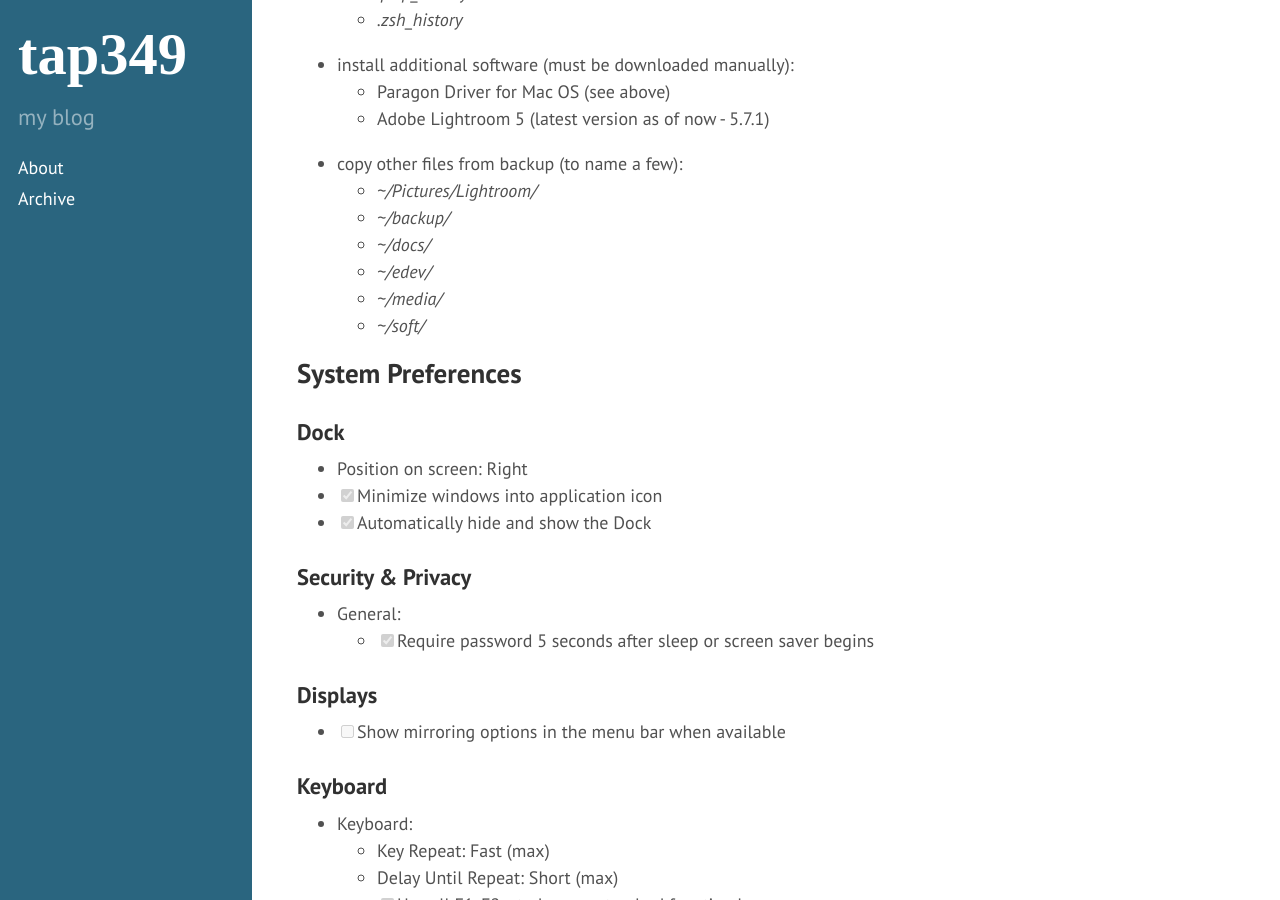
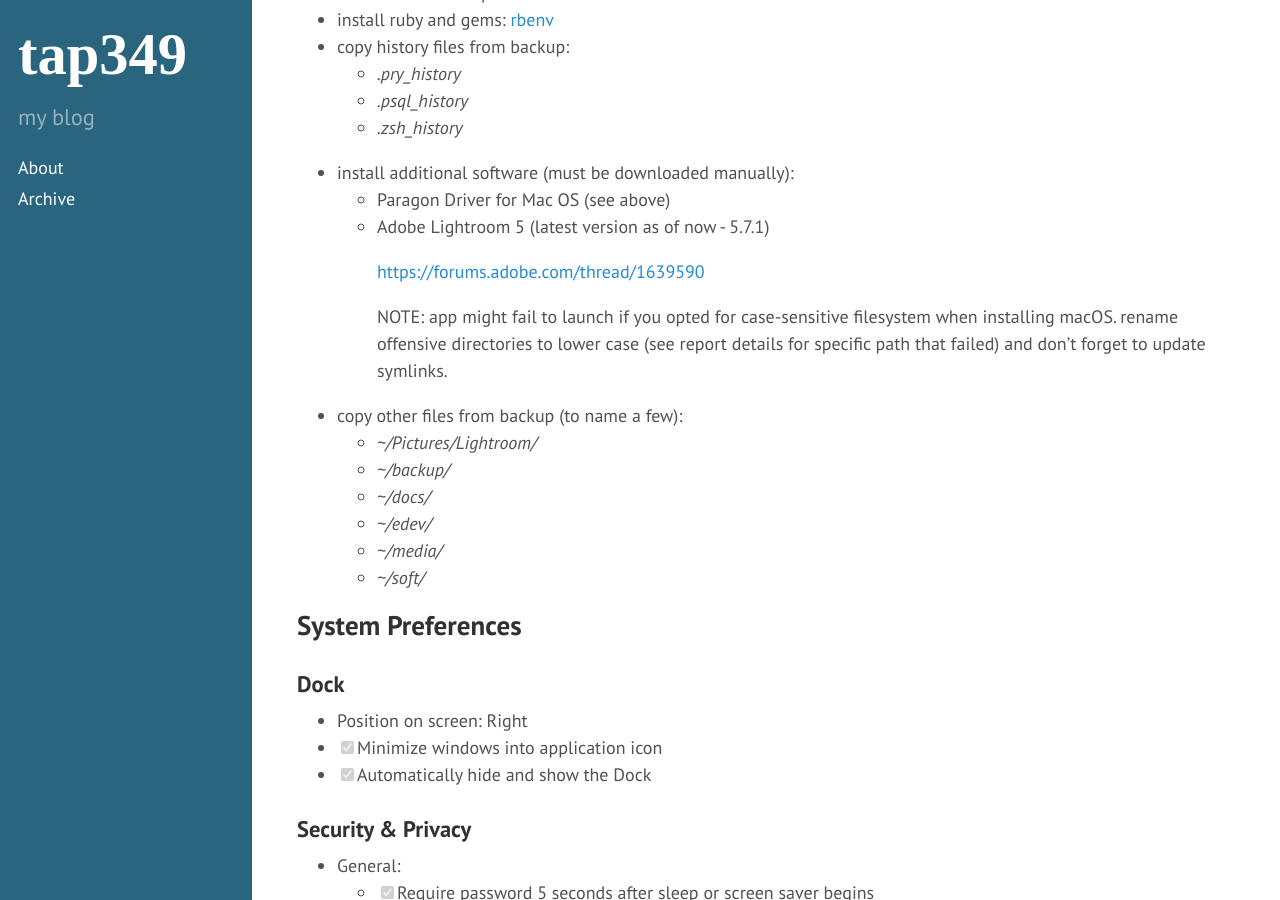
Before and after one commit to tap349/tap349.github.io, a Jekyll site: the page built from _posts/2016-10-03-macos-configuration.md, in a window 1280 px wide and 900 px high, scrolled down 1600 px. Built offline with Jekyll 4.4.1, drawn with Linux system fonts in a browser that asks for light colours; some of the changed text lies outside the part shown.

Commit message:
update 2016-11-29_23:37:05

```diff
--- a/_posts/2016-10-03-macos-configuration.md
+++ b/_posts/2016-10-03-macos-configuration.md
@@ -30,10 +30,12 @@ NOTE: to backup files on external NTFS HDD use Paragon Driver for Mac OS
 - `git clone git@github.com:tap349/dotfiles.git ~/.dotfiles`
 - `git clone git@github.com:tap349/tap349.github.io.git ~/blog`
 - `cd ~/.dotfiles && brew bundle -v`
+
   (rerun command if download request for any app from App Store fails)
 - postinstallation setup (see comments in _Brewfile_)
 - `~/.dotfiles/install.sh`
-  script must be run after completing postinstallation setup!
+
+  NOTE: script must be run after completing postinstallation setup!
 
   e.g. `~/.oh-my-zsh` must be created before running the script:
   - _~/.oh-my-zsh/_ must exist so that script could copy custom theme there
@@ -68,6 +70,13 @@ NOTE: to backup files on external NTFS HDD use Paragon Driver for Mac OS
 - install additional software (must be downloaded manually):
   - Paragon Driver for Mac OS (see above)
   - Adobe Lightroom 5 (latest version as of now - 5.7.1)
+
+    <https://forums.adobe.com/thread/1639590>
+
+    NOTE: app might fail to launch if you opted for case-sensitive filesystem
+          when installing macOS. rename offensive directories to lower case
+          (see report details for specific path that failed) and don't forget
+          to update symlinks.
 - copy other files from backup (to name a few):
   - _~/Pictures/Lightroom/_
   - _~/backup/_
```
